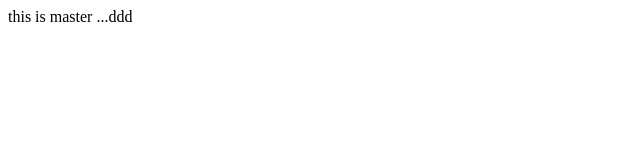
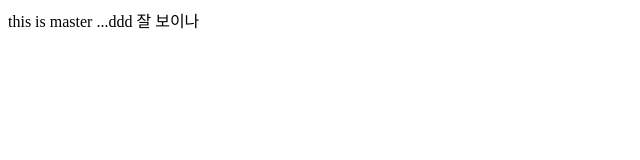
Before and after one commit to perch7250/group-project, a plain HTML site: page index.html in a window 1280 px wide. Shown: the whole page, without its empty margins (0-640 px from the left). Drawn offline with Linux system fonts and the light colour scheme.

Commit message:
Update index.htmlㅁㄴㅇㄹ
ㅁㄴㅇㄹ

```diff
--- a/index.html
+++ b/index.html
@@ -7,6 +7,6 @@
 </head>
 <body>
     this is master
-    ...ddd
+    ...ddd 잘 보이나
 </body>
 </html>
```
